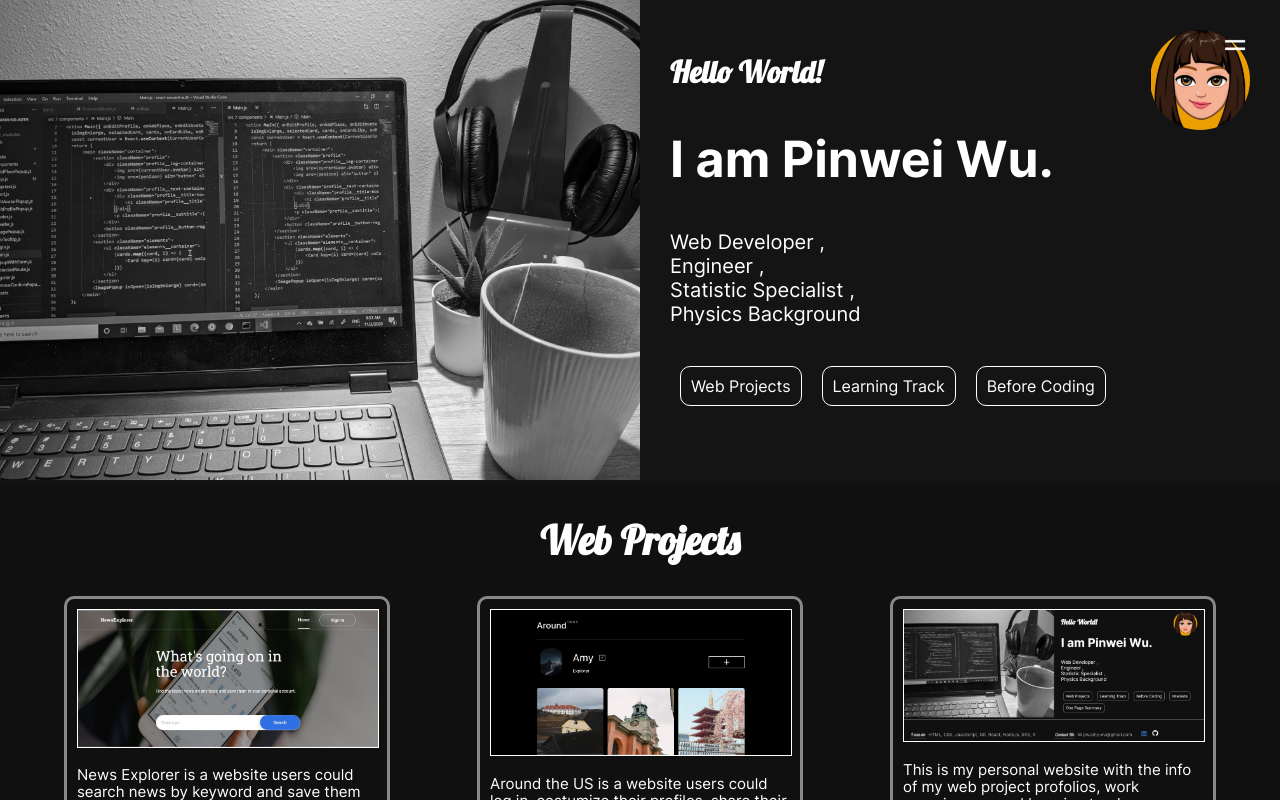
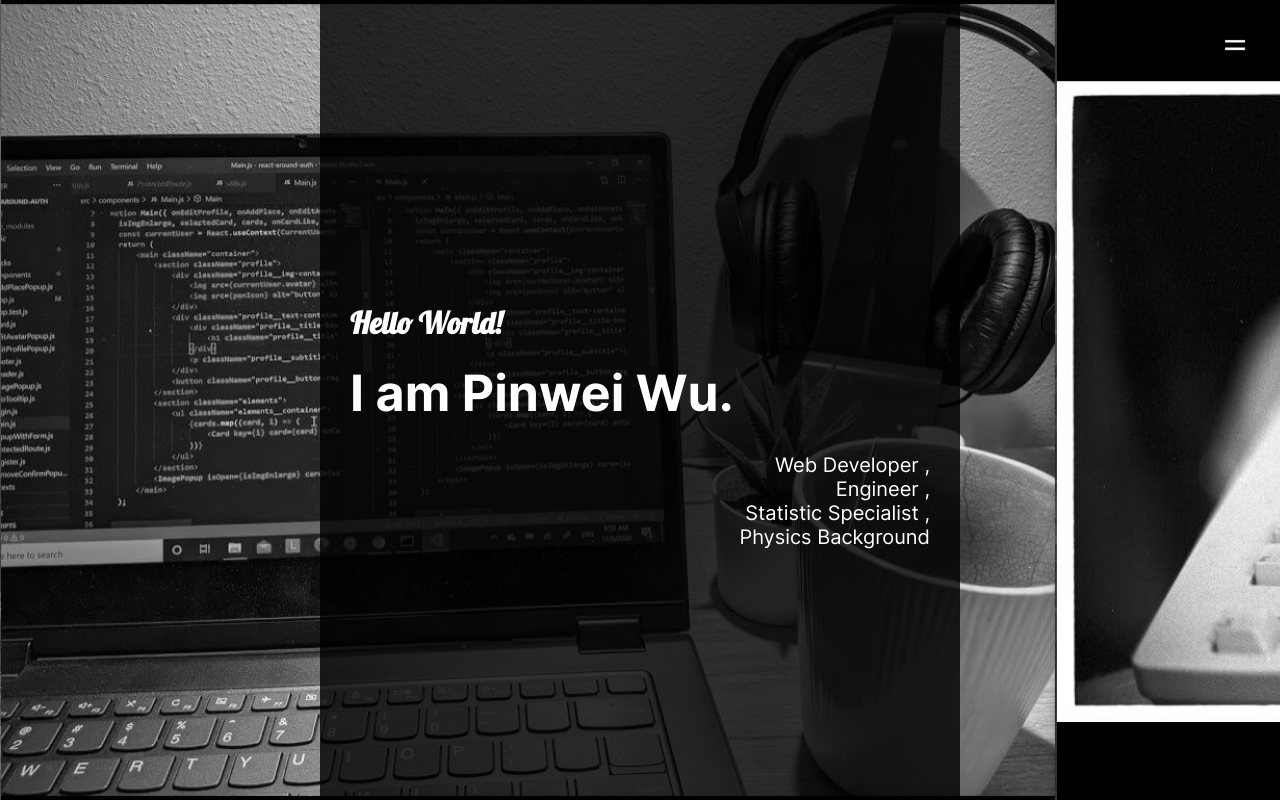
Before and after one commit to iceicery/pinwei, a React (Create React App) app: page / in a window 1280 px wide. Shown: the top 800 px of the page. Built offline with nearby package versions, Linux system fonts and the light colour scheme.

Commit message:
ajust home design and put it to one page

```diff
--- a/package.json
+++ b/package.json
@@ -1,6 +1,6 @@
 {
-  "homepage": "https://iceicery.github.io/pesonal-website-react/",
-  "name": "personal-website-react",
+  "homepage": "https://iceicery.github.io/pinwei/",
+  "name": "pinwei",
   "version": "0.1.0",
   "private": true,
   "dependencies": {
--- a/src/components/Menu/Menu.css
+++ b/src/components/Menu/Menu.css
@@ -1,18 +1,45 @@
 .menu {
   display: flex;
+  width: 100vw;
+  height: 100vh;
   justify-content: space-between;
   align-items: initial;
   flex-wrap: wrap;
-  z-index: 4;
 }
 
-.menu__container {
-  position: absolute;
-  top: 30px;
-  right: 30px;
-  width: 100px;
-  height: 100px;
-  border-radius: 50%;
+.menu__title {
+  font-size: 20px;
+  padding: 0;
+  margin: 0;
+}
+
+.menu__background {
+  background-image: url("../../images/background.jpg");
+  background-size: cover;
+  width: 100%;
+  height: 100%;
+  background-repeat: no-repeat;
+  filter: grayscale(100%);
+}
+.menu__overlay {
+  margin-right: auto;
+  margin-left: auto;
+  display: flex;
+  flex-direction: column;
+  justify-content: center;
+  align-items: center;
+  flex-wrap: wrap;
+}
+.menu__text-box {
+  display: flex;
+  flex-direction: column;
+  justify-content: center;
+  width: 50%;
+  margin-right: auto;
+  margin-left: auto;
+  height: 50%;
+  color: #fff;
+  background-color: rgba(0, 0, 0, 0.8);
 }
 @media screen and (max-width: 800px) {
   .menu__container {
@@ -40,7 +67,7 @@
   object-fit: cover;
 }
 .menu__img-box {
-  width: 50%;
+  width: 100%;
   height: 100%;
 }
 
@@ -53,7 +80,8 @@
 .menu__subtitle-box {
   list-style: none;
   padding: 0;
-  margin: 0;
+  margin: 30px 30px 0 0;
+  text-align: right;
 }
 .menu__list-box {
   margin-top: 40px;
--- a/src/components/Menu/Menu.js
+++ b/src/components/Menu/Menu.js
@@ -7,13 +7,7 @@ import emoji from '../../images/emoji-2.jpg';
 function Menu() {
     return (
         <header className="menu">
-            <div className="menu__img-box">
-                <img
-                    src={developer}
-                    alt="develope"
-                    className="menu__develope"
-                />
-            </div>
+            <div className="menu__background">
                 <div className="menu__text-box">
                     <h2 className="menu__title-hi">Hello World!</h2>
                     <h2 className="menu__title">I am Pinwei Wu.</h2>
@@ -23,11 +17,7 @@ function Menu() {
                         <li className="menu__subtitle">Statistic Specialist ,</li>
                         <li className="menu__subtitle">Physics Background</li>
                     </ul>
-                <div className="menu__container">
-                    <img src={emoji} alt="avatar" className="menu__emoji" />
-                    <img src={avatar} alt="avatar" className="menu__selfie" />
-                </div>
-
+                    {/*
                     <menu className="menu__list-box">
                         <Link to="/projects" className="menu__list">Web Projects</Link>
                         <Link to="/learning" className="menu__list">Learning Track</Link>
@@ -37,11 +27,12 @@ function Menu() {
                     <a href="https://iceicery.github.io/pinwei/"
                         target="_blank"
                         rel="noreferrer"><li className="header__menu-list">One Page Summary</li></a>
-                    */}
+                    *
 
-                </menu>
+                    </menu> */}
                 </div>
-        </header>
+            </div>
+        </header >
     )
 }
 
```
Also changed, not shown: src/images/background.jpg (added). Lines whose indentation alone changed are shown as unchanged.
